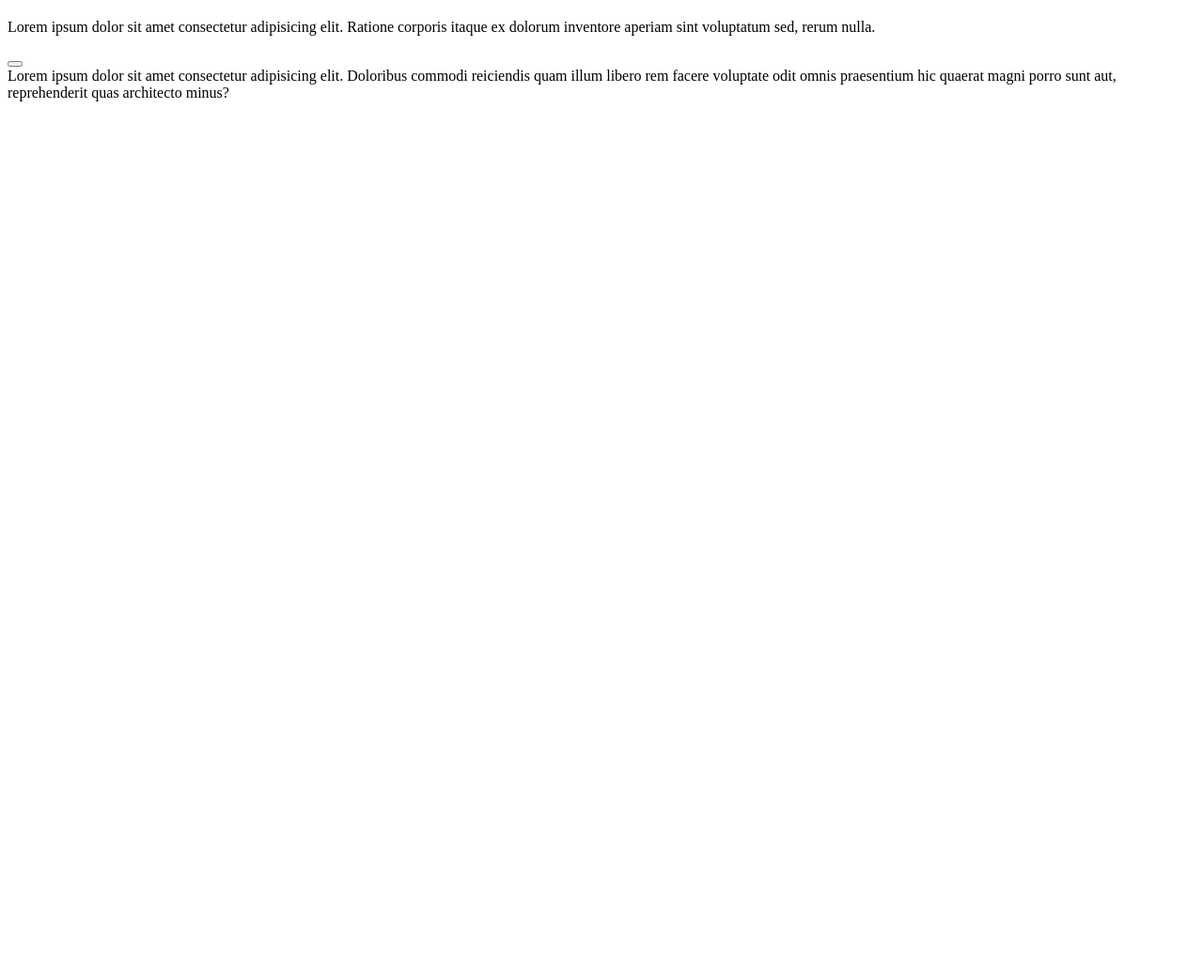
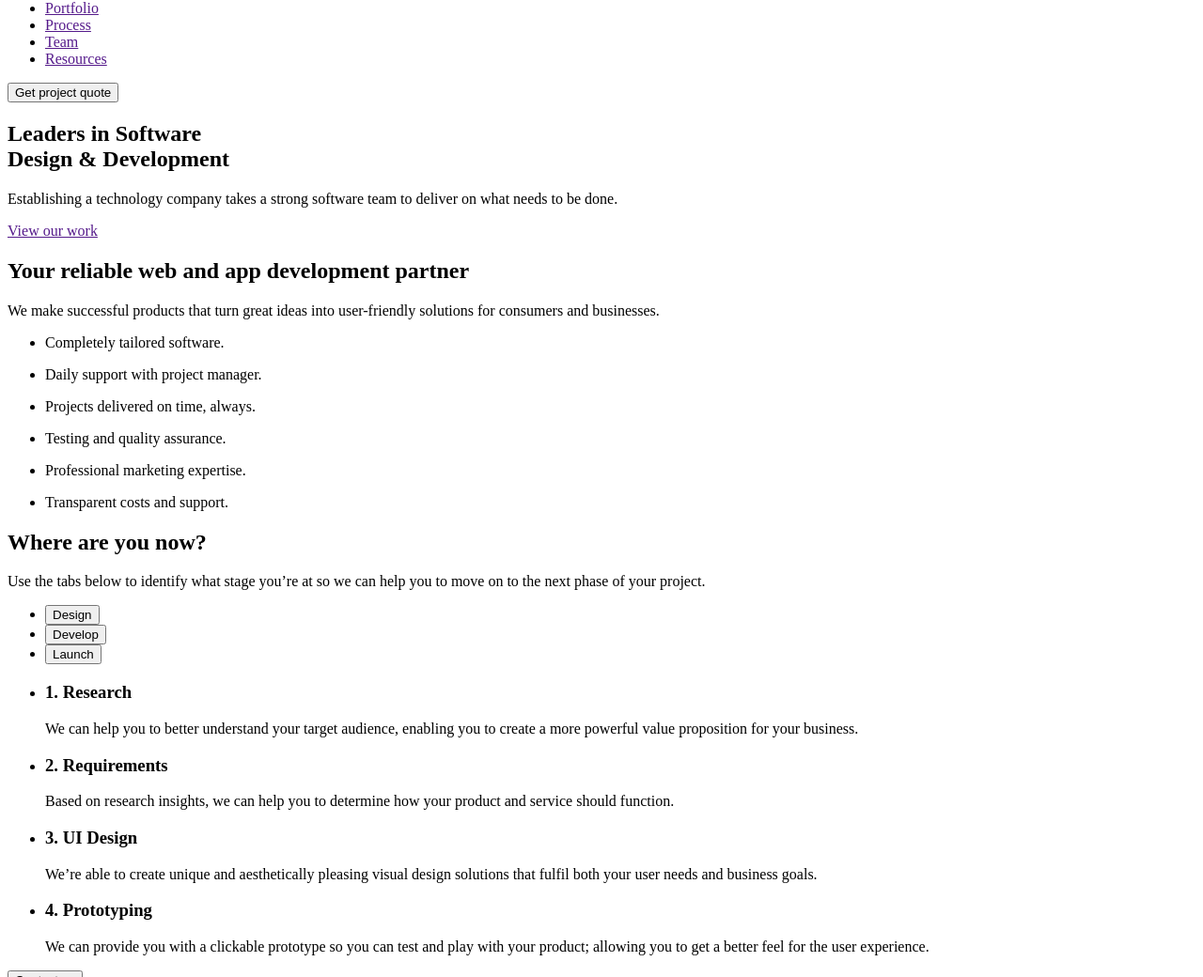
Before and after one commit to uTatsii/hw-1, a plain HTML site: page index.html in a window 1280 px wide. Shown: the part 60-1100 px from the top of the page at 94% size. Before the commit the page ends 800 px from the top, so only its background shows below. Drawn offline with Linux system fonts and the light colour scheme.

Commit message:
Update index.html

```diff
--- a/index.html
+++ b/index.html
@@ -1,24 +1,170 @@
 <!DOCTYPE html>
 <html lang="en">
+
 <head>
-    <meta charset="UTF-8">
-    <meta http-equiv="X-UA-Compatible" content="IE=edge">
-    <meta name="viewport" content="width=device-width, initial-scale=1.0">
-    <title>Module 01</title>
+    <meta charset="UTF-8" />
+    <meta http-equiv="X-UA-Compatible" content="IE=edge" />
+    <meta name="viewport" content="width=device-width, initial-scale=1.0" />
+    <title>Apello</title>
 </head>
+
 <body>
-    <h1>Lorem ipsum dolor sit amet consectetur adipisicing elit. Tempora, atque!</h1>
-    <p>
-        Lorem ipsum dolor sit amet consectetur adipisicing elit. Ratione corporis itaque ex dolorum
-         inventore aperiam sint voluptatum sed, rerum nulla.
-    </p>
-    <button type="button"></button>
-    <section>
-        <article>
-            Lorem ipsum dolor sit amet consectetur
-             adipisicing elit. Doloribus commodi reiciendis quam illum libero rem facere voluptate odit omnis praesentium hic
-             quaerat magni porro sunt aut, reprehenderit quas architecto minus?
-        </article>
-    </section>
+    <header>
+        <a href="index.html" aria-label="Logo Appello">
+            <img src="./images/header/Vector-1.svg" alt="logo" width="26" height="30" />
+            Appello
+        </a>
+        <nav>
+            <ul>
+                <li><a href="">Home</a></li>
+                <li><a href="">Portfolio</a></li>
+                <li><a href="">Process</a></li>
+                <li><a href="">Team</a></li>
+                <li><a href="">Resources</a></li>
+            </ul>
+            <button type="button">Get project quote</button>
+        </nav>
+    </header>
+
+    <main>
+        <section class="hero">
+            <h1>
+                Leaders in Software<br />
+                Design & Development
+            </h1>
+            <p>
+                Establishing a technology company takes a strong software team to deliver on what
+                needs to be done.
+            </p>
+            <a href="">View our work</a>
+        </section>
+
+        <section>
+            <h2>Your reliable web and app development partner</h2>
+            <p>
+                We make successful products that turn great ideas into user-friendly solutions for
+                consumers and businesses.
+            </p>
+            <ul>
+                <li>
+                    <p>Completely tailored software.</p>
+                </li>
+                <li>
+                    <p>Daily support with project manager.</p>
+                </li>
+                <li>
+                    <p>Projects delivered on time, always.</p>
+                </li>
+                <li>
+                    <p>Testing and quality assurance.</p>
+                </li>
+                <li>
+                    <p>Professional marketing expertise.</p>
+                </li>
+                <li>
+                    <p>Transparent costs and support.</p>
+                </li>
+            </ul>
+        </section>
+
+        <section>
+            <h2>Where are you now?</h2>
+            <p>
+                Use the tabs below to identify what stage you’re at so we can help you to move on to
+                the next phase of your project.
+            </p>
+            <ul>
+                <li><button>Design</button></li>
+                <li><button>Develop</button></li>
+                <li><button>Launch</button></li>
+            </ul>
+            <ul>
+                <li>
+                    <h3>1. Research</h3>
+                    <p>
+                        We can help you to better understand your target audience, enabling you to
+                        create a more powerful value proposition for your business.
+                    </p>
+                </li>
+                <li>
+                    <h3>2. Requirements</h3>
+                    <p>
+                        Based on research insights, we can help you to determine how your product and
+                        service should function.
+                    </p>
+                </li>
+                <li>
+                    <h3>3. UI Design</h3>
+                    <p>
+                        We’re able to create unique and aesthetically pleasing visual design solutions
+                        that fulfil both your user needs and business goals.
+                    </p>
+                </li>
+                <li>
+                    <h3>4. Prototyping</h3>
+                    <p>
+                        We can provide you with a clickable prototype so you can test and play with
+                        your product; allowing you to get a better feel for the user experience.
+                    </p>
+                </li>
+            </ul>
+            <button type="button">Contact us</button>
+        </section>
+
+        <section>
+            <h2>We’re proud of our work</h2>
+            <ul>
+                <li>
+                    <p><span>50+</span>Successfully completed projects</p>
+                </li>
+                <li>
+                    <p><span>35+</span>Happy and appreciative customers</p>
+                </li>
+                <li>
+                    <p><span>10</span>Combined years of experience</p>
+                </li>
+                <li>
+                    <p><span>23</span>Experienced and talented workers</p>
+                </li>
+            </ul>
+            <ul>
+                <li>
+                    <img src="./images/main/IMAGE.jpg" alt="Eyetelligence" width="545" height="402" />
+                    <h3>Eyetelligence – AI-based Eye Health</h3>
+                    <p>
+                        Eyetelligence is a medtech company using AI based software to recognise eye
+                        diseases. Appello software developed their website which has just been
+                        released.
+                    </p>
+                </li>
+                <li>
+                    <img src="./images/main/IMAGE-1.jpg" alt="Give + Get" width="545" height="402" />
+                    <h3>Give + Get – Charity Challenger App</h3>
+                    <p>
+                        Give + Get is a modern charity app. “Give”, while joining a community of active
+                        people who complete challenges and reap the rewards they offer; “Get”.
+                    </p>
+                </li>
+                <li>
+                    <img src="./images/main/IMAGE-2.jpg" alt="Voken" width="545" height="402" />
+                    <h3>Voken – Shared Childcare App</h3>
+                    <p>
+                        Voken lets people arrange childcare with families they trust, earn tokens and
+                        use for your own requests.
+                    </p>
+                </li>
+                <li>
+                    <img src="./images/main/IMAGE-3.jpg" alt="Chattii" width="545" height="402" />
+                    <h3>Chattii – Disability Dating App</h3>
+                    <p>
+                        Chattii is born from the need to provide a space for people living with
+                        disabilities to connect, chat, and explore their love life.
+                    </p>
+                </li>
+            </ul>
+            <button type="button">See more</button>
+        </section>
+    </main>
 </body>
+
 </html>
```
